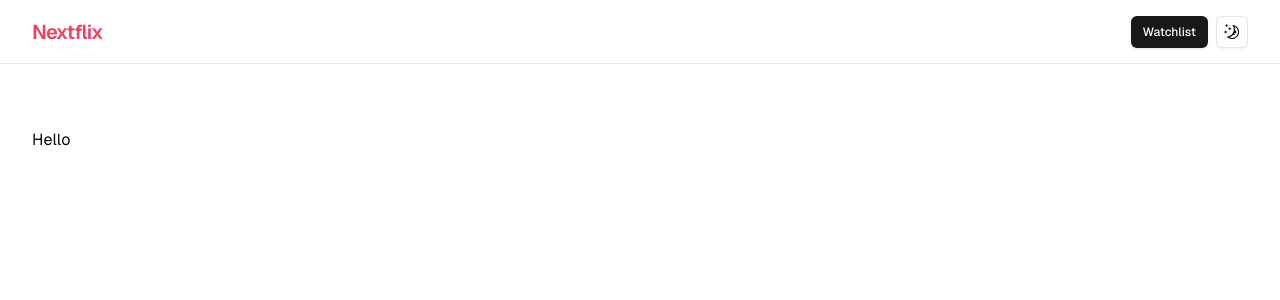
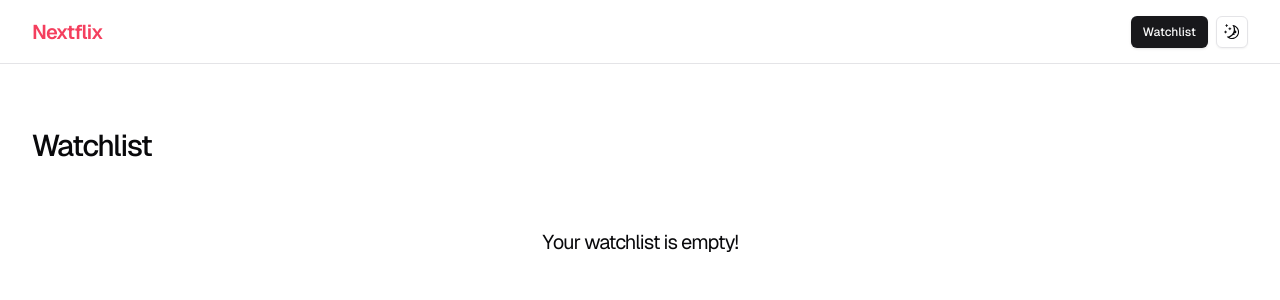
Before and after one commit to robiuzzaman4/nextflix, a Next.js app: page /watchlist in a window 1280 px wide. Shown: the top 300 px of the page. Built offline with nearby package versions, Linux system fonts and the light colour scheme; no server answers.

Commit message:
feat: get watchlisted movies on watchlist page

```diff
--- a/src/components/block/watchlist.tsx
+++ b/src/components/block/watchlist.tsx
@@ -1,11 +1,30 @@
-import React from 'react';
+"use client";
+
+import { Movie } from "@/types";
+import { getWatchlistedMovies } from "@/utils";
+import React, { useEffect, useState } from "react";
 
 const Watchlist = () => {
-    return (
-        <div>
-              <h2>Hello</h2>
+  const [watchlistedMovies, setWatchlistedMovies] = useState<Movie[]>([]);
+
+  // get watchlisted movies
+  useEffect(() => {
+    const wishlists = getWatchlistedMovies();
+    setWatchlistedMovies(wishlists);
+  }, []);
+
+  return (
+    <section className="space-y-0">
+      <h3 className="text-xl md:text-2xl lg:text-3xl font-medium tracking-tighter">
+        Watchlist
+      </h3>
+      {watchlistedMovies?.length <= 0 && (
+        <div className="w-fit mx-auto py-16">
+          <h1 className="text-xl tracking-tighter">Your watchlist is empty!</h1>
         </div>
-    );
+      )}
+    </section>
+  );
 };
 
 export default Watchlist;
```
